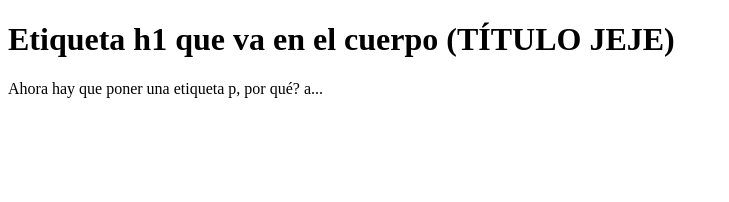
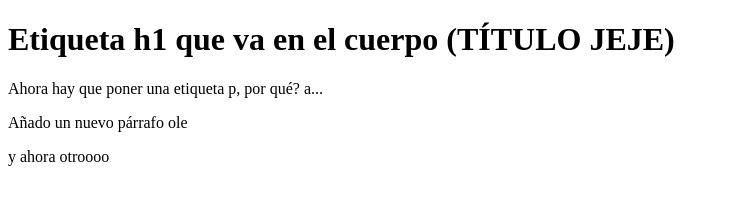
Before and after one commit to VictoriaGago/2024-2025-CSAAI-Practicas, a plain HTML site: page P1/S1/hola_mundo.html in a window 1280 px wide. Shown: the whole page, without its empty margins (0-729 px from the left). Drawn offline with Linux system fonts and the light colour scheme.

Commit message:
Otro párrafo

```diff
--- a/P1/S1/hola_mundo.html
+++ b/P1/S1/hola_mundo.html
@@ -11,7 +11,9 @@ Alt + Shitf + A -->
     </head>
     <body>
         <h1>Etiqueta h1 que va en el cuerpo (TÍTULO JEJE)</h1>
-        <p>Ahora hay que poner una etiqueta p, por qué? a...
+        <p> Ahora hay que poner una etiqueta p, por qué? a...
+        <p> Añado un nuevo párrafo ole</p>
+        <p> y ahora otroooo</p>
         </p>
     </body>
 </html>
```
